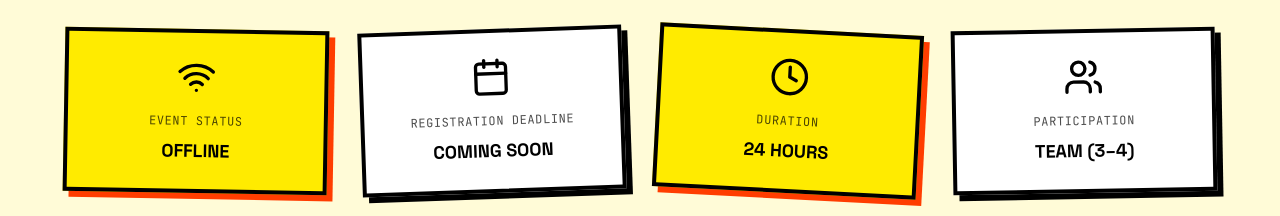
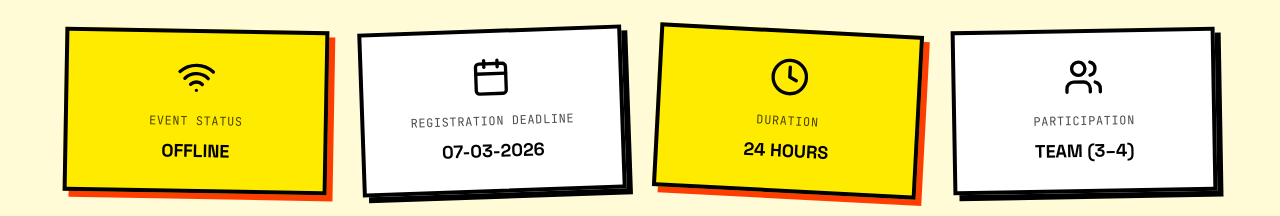
Before and after one commit to Build-Ora/import_paradox, a Next.js app: page / in a window 1280 px wide. Shown: the part 1580-1796 px from the top of the page. Built offline with nearby package versions, Linux system fonts and the light colour scheme.

Commit message:
Registration Deadline changed

```diff
--- a/components/event-details.tsx
+++ b/components/event-details.tsx
@@ -6,7 +6,7 @@ import { Wifi, Calendar, Clock, Users, CreditCard, MapPin, Zap, CalendarDays } f
 
 const details = [
   { icon: Wifi, label: "Event Status", value: "OFFLINE", accent: true },
-  { icon: Calendar, label: "Registration Deadline", value: "COMING SOON" },
+  { icon: Calendar, label: "Registration Deadline", value: "07-03-2026" },
   { icon: Clock, label: "Duration", value: "24 HOURS", accent: true },
   { icon: Users, label: "Participation", value: "TEAM (3–4)" },
   { icon: CreditCard, label: "Registration Fee", value: "FREE" },
```
